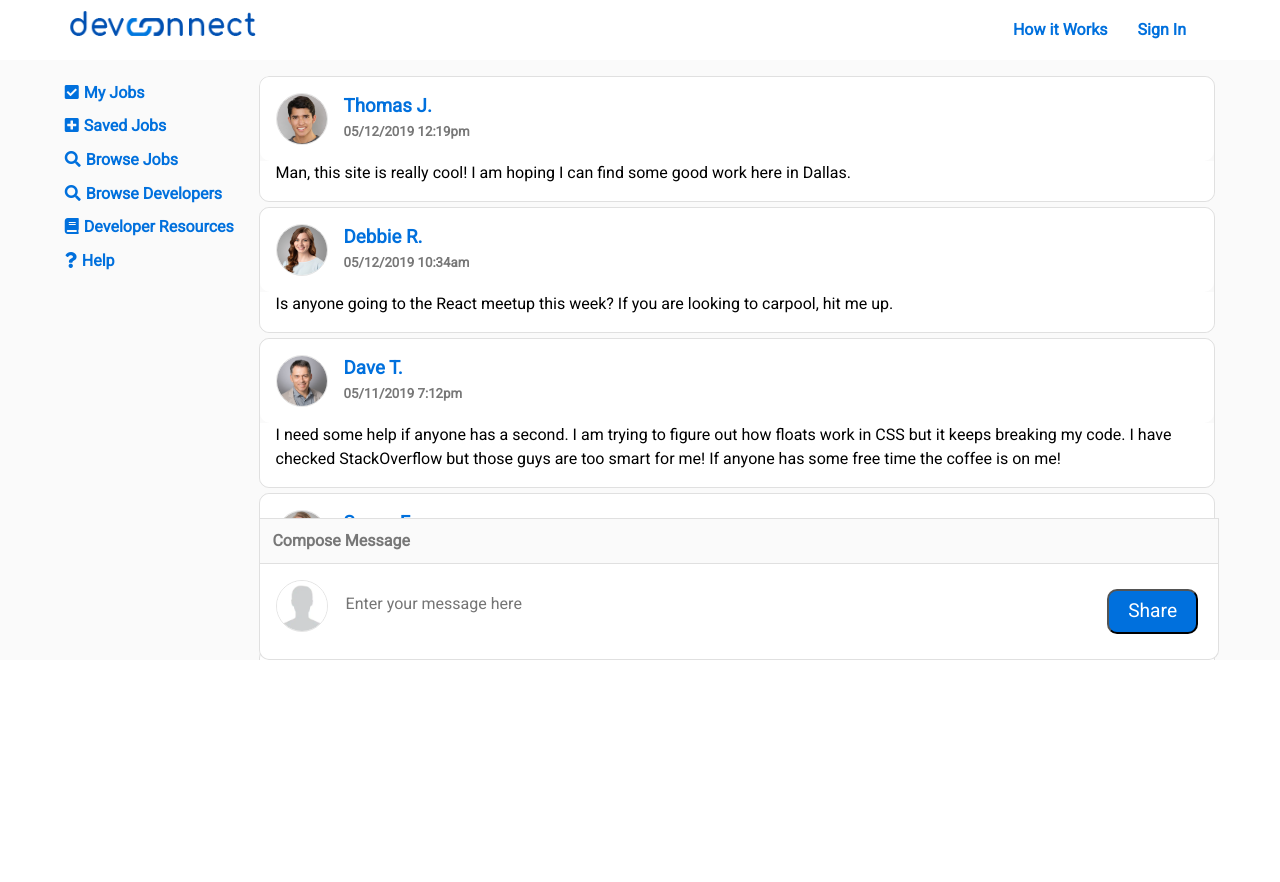
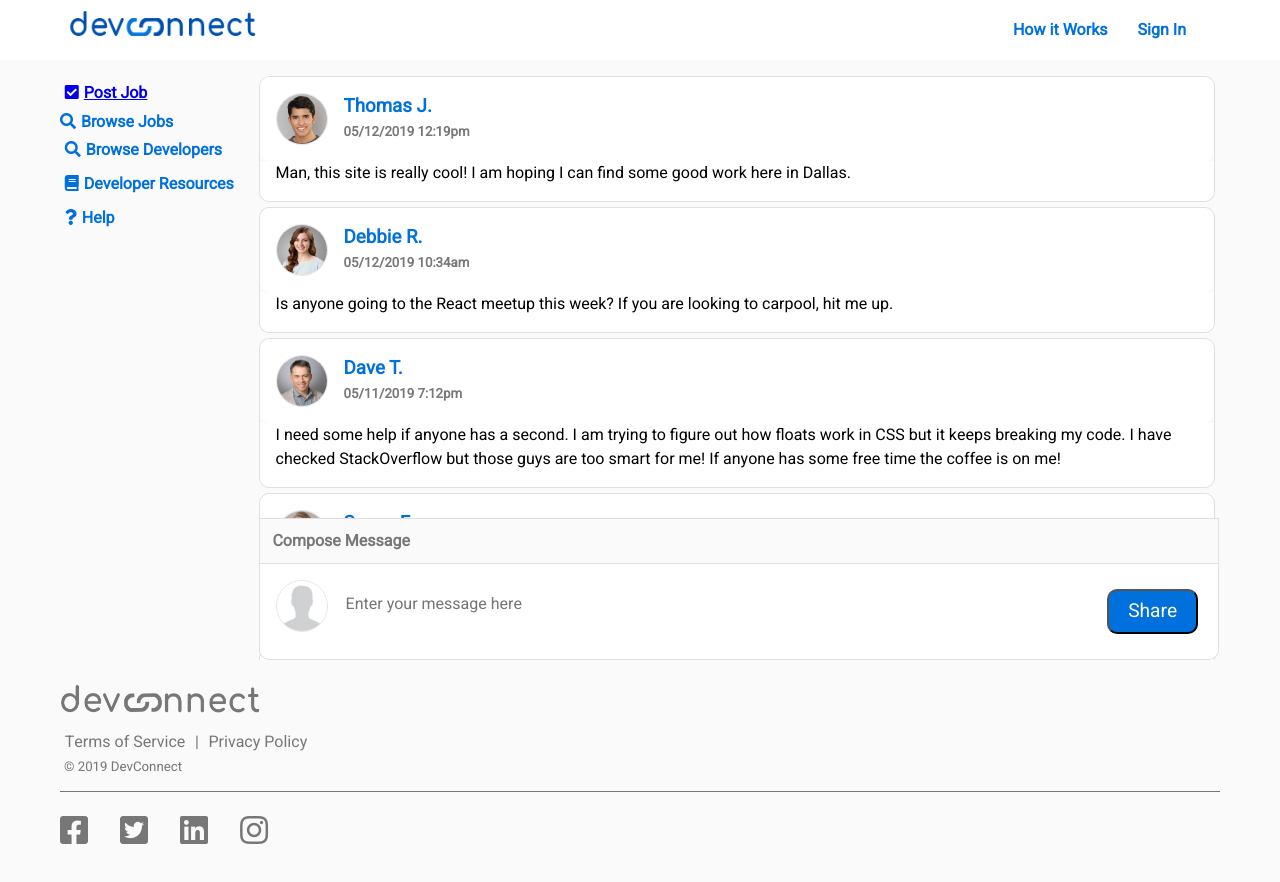
Before and after one commit to shawnholcomb/cowork, a React (Create React App) app: page /profile in a window 1280 px wide. Shown: the top 882 px of the page. Before the commit the page ends 800 px from the top, so only its background shows below. Built offline with nearby package versions, Linux system fonts and the light colour scheme.

Commit message:
fix merge issues

```diff
--- a/src/components/BizMenu.js
+++ b/src/components/BizMenu.js
@@ -1,5 +1,5 @@
 import React from 'react';
-import {Link} from 'react-router-dom';
+import { Link } from 'react-router-dom';
 
 const styles = {
   container: {
@@ -33,17 +33,16 @@ const styles = {
 
 const BizMenu = () => {
   return (
-      <ul style={styles.list}>
-        <li className='grow pointer'>Post Job
-        <Link
-                        to= {{
-                            state: {isPostJob:true}
-                        }} ></Link>
-        </li>
-        <li className='grow pointer'>Browse Developers</li>
-        <li className='grow pointer'>Browse Jobs</li>
-        <li className='grow pointer'>Help</li>
-      </ul>
+    <ul style={styles.list}>
+      <Link
+        to={{
+          state: { isPostJob: true }
+        }} ><li style={styles.li} className='grow pointer'><i style={styles.icon} className="fas fa-check-square"></i>Post Job</li></Link>
+      <a style={styles.a} href='/browsejobs'><li className='grow pointer'><i style={styles.icon} className="fas fa-search"></i>Browse Jobs</li></a>
+      <a style={styles.a} href='/browseprofiles'><li style={styles.li} className='grow pointer'><i style={styles.icon} className="fas fa-search"></i>Browse Developers</li></a>
+      <a style={styles.a} href='/comingsoon'><li style={styles.li} className='grow pointer'><i style={styles.icon} className="fas fa-book"></i>Developer Resources</li></a>
+      <a style={styles.a} href='/comingsoon'><li style={styles.li} className='grow pointer'><i style={styles.icon} className="fas fa-question"></i>Help</li></a>
+    </ul>
   );
 }
 
--- a/src/components/JobPage.js
+++ b/src/components/JobPage.js
@@ -37,7 +37,6 @@ const JobPage = () => {
                     <button style={styles.button}>Apply for this job</button>
                     <button style={styles.button}>Save this job</button>
                 </div>
-
             </div>
             <div>
                 <h3>Company: <span style={styles.lightWeight}>SmashApp, Inc.</span></h3>
--- a/src/pages/ProfilePage.js
+++ b/src/pages/ProfilePage.js
@@ -29,12 +29,13 @@ const Profile = () => {
     <div style={styles.body}>
       <div style={styles.container}>
         <div style={styles.profContainer}>
-          <DevMenu />
+          <BizMenu />
           <div>
             <Wall />
           </div>
         </div>
       </div>
+      <Footer />
     </div>
   );
 }
```
